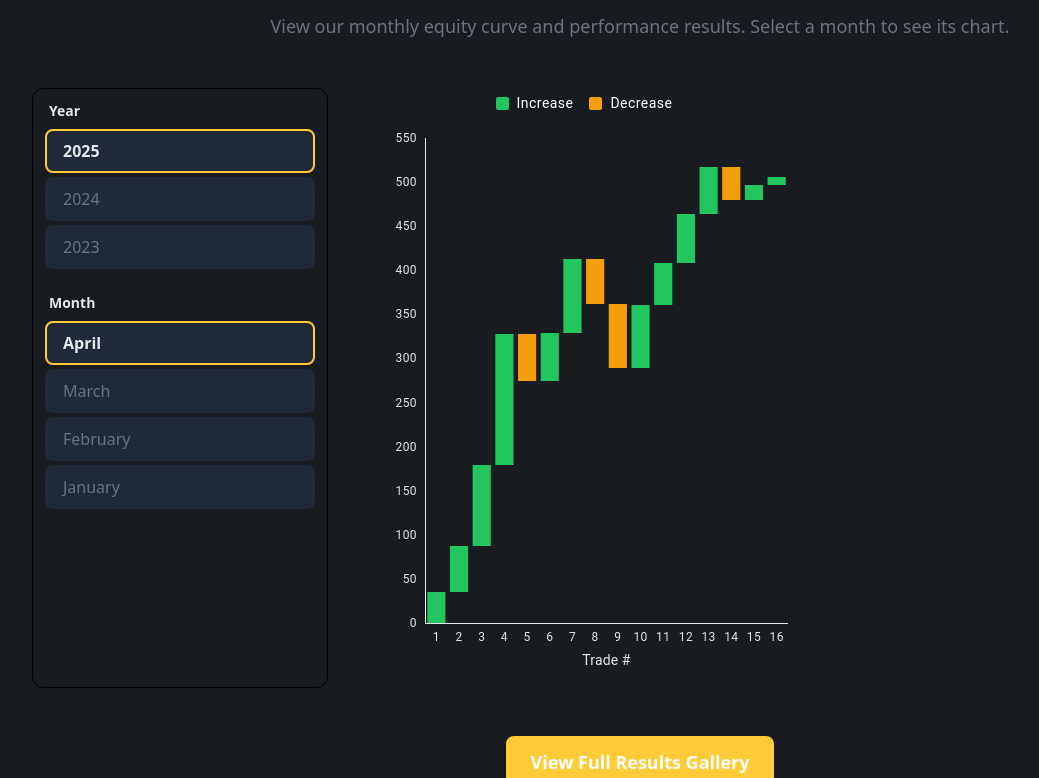
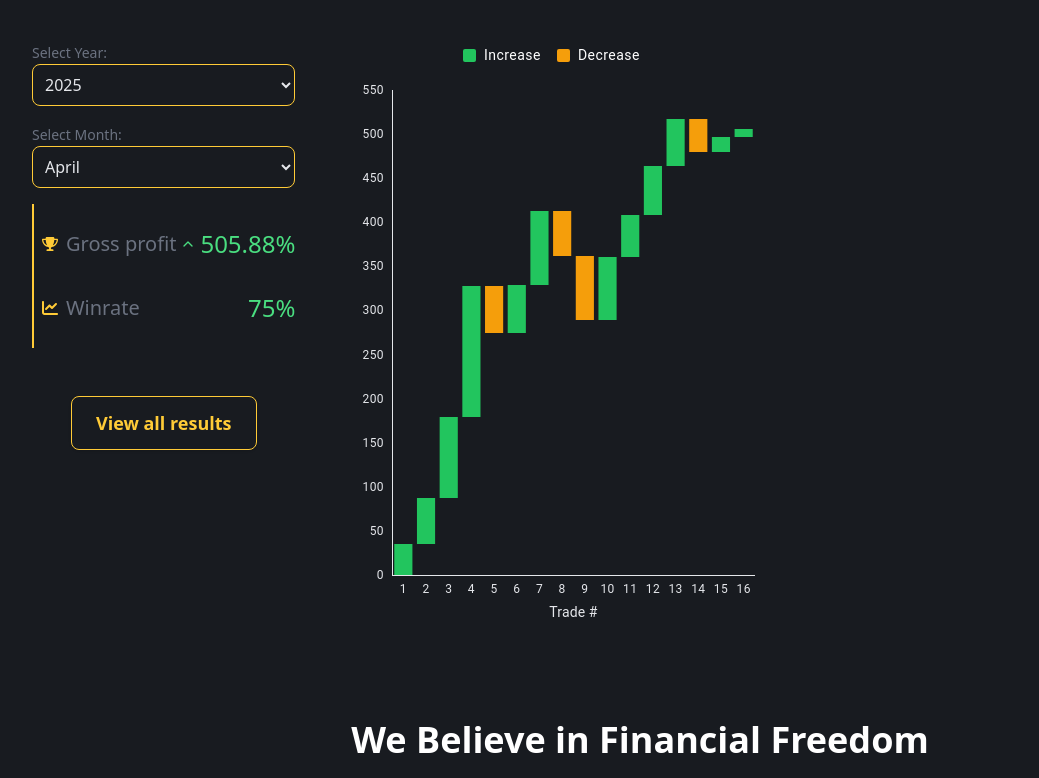
Before and after one commit to thewitcher745/can-website-2, a Next.js app: page /vip in a window 1280 px wide. Shown: the part 1114-1892 px from the top of the page, without its empty margins (0-1039 px from the left). Built offline with nearby package versions, Linux system fonts and the light colour scheme.

Commit message:
FEAT: Restyled homepage results section

```diff
--- a/src/features/homepage/components/results-section/DesktopSidebar.tsx
+++ b/src/features/homepage/components/results-section/DesktopSidebar.tsx
@@ -26,7 +26,7 @@ const DesktopSidebar = ({
   setSelectedMonth,
 }: DesktopSidebarProps) => (
   <aside className="hidden md:block md:w-1/4 h-full min-h-0">
-    <div className="flex flex-col gap-6 bg-background rounded-xl border border-border-strong p-3 shadow-inner h-full overflow-y-auto">
+    <div className="flex flex-col gap-6 bg-background rounded-xl p-3 shadow-inner h-full overflow-y-auto">
       {/* Year Selector */}
       <div>
         <h4 className="text-sm font-semibold text-text-main mb-2 px-1">Year</h4>
--- a/src/features/homepage/components/results-section/MobileSelectors.tsx
+++ b/src/features/homepage/components/results-section/Selectors.tsx
@@ -1,6 +1,6 @@
 import React from "react";
 
-import { MobileSelectorsProps } from "@src/types";
+import { SelectorsProps } from "@src/types";
 
 const monthNameMapping = {
   jan: "January",
@@ -17,25 +17,25 @@ const monthNameMapping = {
   dec: "December",
 };
 
-const MobileSelectors = ({
+const Selectors = ({
   allYears,
   selectedYear,
   setSelectedYear,
   monthsForSelectedYear,
   selectedMonth,
   setSelectedMonth,
-}: MobileSelectorsProps) => (
-  <div className="md:hidden">
+}: SelectorsProps) => (
+  <div>
     <div className="mb-4">
       <label
         htmlFor="year-select-mobile"
-        className="block text-sm font-medium text-text-muted mb-1"
+        className="text-sm font-medium text-text-muted mb-1"
       >
         Select Year:
       </label>
       <select
         id="year-select-mobile"
-        className="w-full p-2 rounded-lg bg-background border border-border-strong text-text-main focus:outline-none focus:ring-2 focus:ring-primary"
+        className="w-full p-2 rounded-lg bg-background border border-primary text-text-main focus:outline-none focus:ring-2 focus:ring-primary"
         value={selectedYear}
         onChange={(e) => setSelectedYear(e.target.value)}
       >
@@ -50,13 +50,13 @@ const MobileSelectors = ({
     <div className="mb-4">
       <label
         htmlFor="month-select-mobile"
-        className="block text-sm font-medium text-text-muted mb-1"
+        className="text-sm font-medium text-text-muted mb-1"
       >
         Select Month:
       </label>
       <select
         id="month-select-mobile"
-        className="w-full p-2 rounded-lg bg-background border border-border-strong text-text-main focus:outline-none focus:ring-2 focus:ring-primary"
+        className="w-full p-2 rounded-lg bg-background border border-primary text-text-main focus:outline-none focus:ring-2 focus:ring-primary"
         value={selectedMonth}
         onChange={(e) => setSelectedMonth(e.target.value)}
         disabled={!selectedYear || monthsForSelectedYear.length === 0}
@@ -75,4 +75,4 @@ const MobileSelectors = ({
   </div>
 );
 
-export default MobileSelectors;
+export default Selectors;
--- /dev/null
+++ b/src/features/homepage/components/results-section/Stats.tsx
@@ -0,0 +1,39 @@
+import { FaChartLine, FaTrophy } from "react-icons/fa6";
+
+import Caret from "@src/shared/ui/Caret";
+
+const Stats = ({
+  netProfit,
+  winrate,
+}: {
+  netProfit?: string;
+  winrate?: string;
+}) => {
+  return (
+    <div className="flex flex-col gap-8 border-l-2 border-primary py-6 pl-2">
+      {netProfit && (
+        <div className="flex gap-1 items-center justify-between">
+          <div className="flex items-center">
+            <FaTrophy className="mr-2 text-primary" />
+            <p className="text-text-muted text-xl">Gross profit</p>
+          </div>
+          <div className="flex gap-1 items-center">
+            <Caret change={10}></Caret>
+            <p className="text-2xl text-success">{netProfit}%</p>
+          </div>
+        </div>
+      )}
+      {winrate && (
+        <div className="flex gap-1 items-center justify-between">
+          <div className="flex items-center">
+            <FaChartLine className="mr-2 text-primary" />
+            <p className="text-text-muted text-xl">Winrate</p>
+          </div>
+          <p className="text-2xl text-success">{winrate}%</p>
+        </div>
+      )}
+    </div>
+  );
+};
+
+export default Stats;
--- a/src/features/homepage/sections/ResultsSection.tsx
+++ b/src/features/homepage/sections/ResultsSection.tsx
@@ -1,10 +1,11 @@
 import React, { useState, useEffect } from "react";
+import Link from "next/link";
 
 import cumulativeData from "../components/results-section/cumulativeData.json";
 import SectionHeader from "../components/results-section/SectionHeader";
-import MobileSelectors from "../components/results-section/MobileSelectors";
-import DesktopSidebar from "../components/results-section/DesktopSidebar";
+import Selectors from "../components/results-section/Selectors";
 import ResultsDisplay from "../components/results-section/ResultsDisplay";
+import Stats from "../components/results-section/Stats";
 
 const parseLabel = (label: string) => {
   const [monthName, year] = label.split("-");
@@ -58,11 +59,12 @@ const ResultsSection: React.FC = () => {
   }, [selectedYear, selectedMonth]);
 
   return (
-    <section id="results" className="py-16 bg-background">
+    <section id="results" className="py-4 bg-background">
       <div className="max-w-7xl mx-auto px-4 sm:px-6 lg:px-8">
         <SectionHeader />
         <div className="flex flex-col md:flex-row gap-8 md:items-start min-h-[600px] md:h-[600px]">
-          <MobileSelectors
+          <div>
+            <Selectors
               allYears={allYears}
               selectedYear={selectedYear}
               setSelectedYear={setSelectedYear}
@@ -70,23 +72,32 @@ const ResultsSection: React.FC = () => {
               selectedMonth={selectedMonth}
               setSelectedMonth={setSelectedMonth}
             />
-          <DesktopSidebar
-            allYears={allYears}
-            selectedYear={selectedYear}
-            setSelectedYear={setSelectedYear}
-            monthsForSelectedYear={monthsForSelectedYear}
-            selectedMonth={selectedMonth}
-            setSelectedMonth={setSelectedMonth}
+            <Stats
+              netProfit={cumulativeData
+                .find((m) => m.label === selectedMonth + "-" + selectedYear)
+                ?.grossProfit?.toString()}
+              winrate={cumulativeData
+                .find((m) => m.label === selectedMonth + "-" + selectedYear)
+                ?.winrate?.toString()}
             />
+            <div className="justify-center mt-12 hidden md:flex">
+              <Link
+                href="/results"
+                className="text-center border border-primary text-primary font-semibold px-6 py-3 rounded-lg shadow hover:scale-102 hover:underline duration-100 transition-all text-lg"
+              >
+                View all results
+              </Link>
+            </div>
+          </div>
           <ResultsDisplay monthYearName={selectedMonth + "-" + selectedYear} />
+          <div className="flex justify-center md:hidden">
+            <Link
+              href="/results"
+              className="text-center border border-primary text-primary font-semibold px-6 py-3 rounded-lg shadow hover:border-primary-light hover:bg-primary-light/20 hover:scale-102 duration-100 transition-all text-lg"
+            >
+              View all results
+            </Link>
           </div>
-        <div className="flex justify-center mt-12">
-          <a
-            href="/results"
-            className="inline-block bg-primary text-white font-semibold px-6 py-3 rounded-lg shadow hover:bg-primary-dark transition text-lg"
-          >
-            View Full Results Gallery
-          </a>
         </div>
       </div>
     </section>
--- a/src/types.ts
+++ b/src/types.ts
@@ -71,7 +71,7 @@ export interface DesktopSidebarProps {
   setSelectedMonth: (month: string) => void;
 }
 
-export interface MobileSelectorsProps {
+export interface SelectorsProps {
   allYears: string[];
   selectedYear: string;
   setSelectedYear: (year: string) => void;
```
Lines whose indentation alone changed are shown as unchanged.
